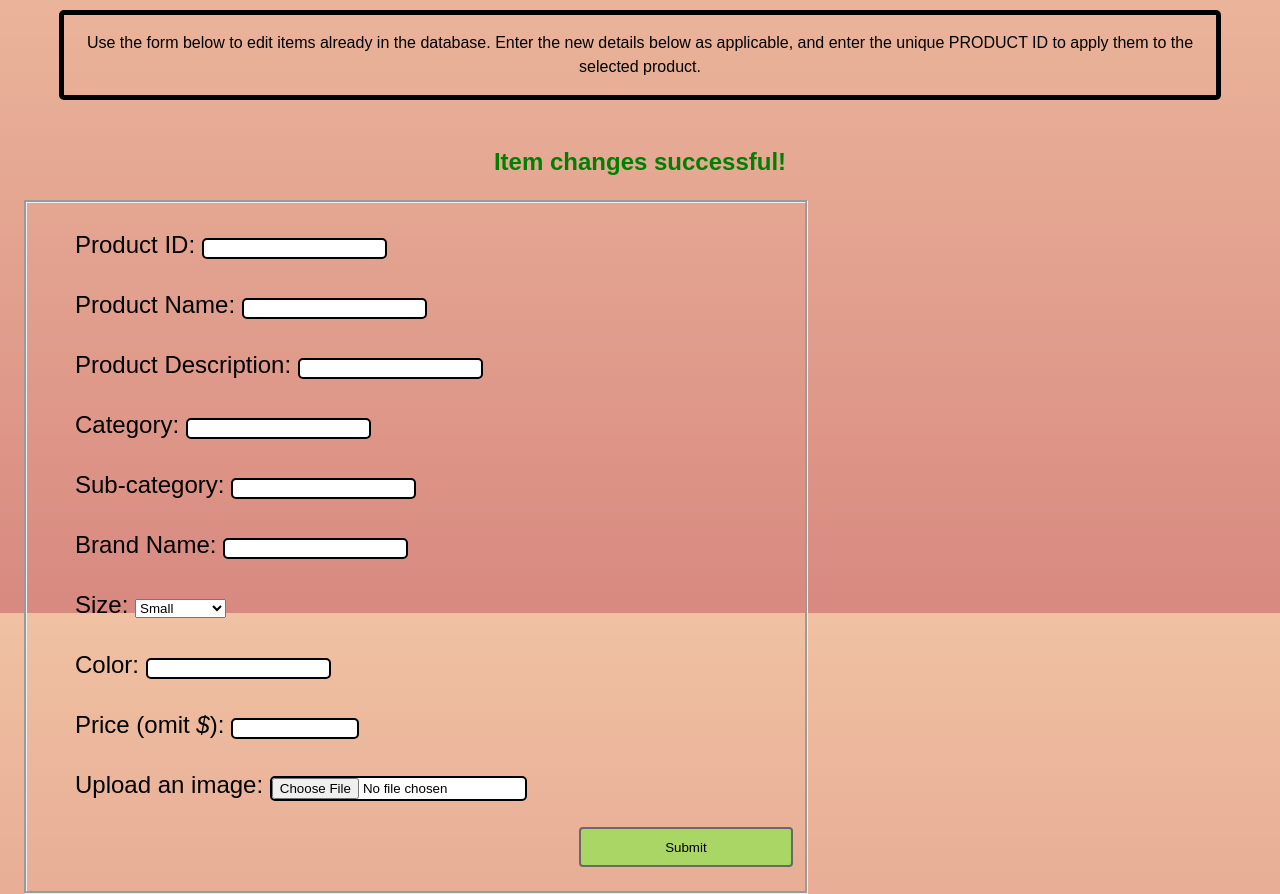
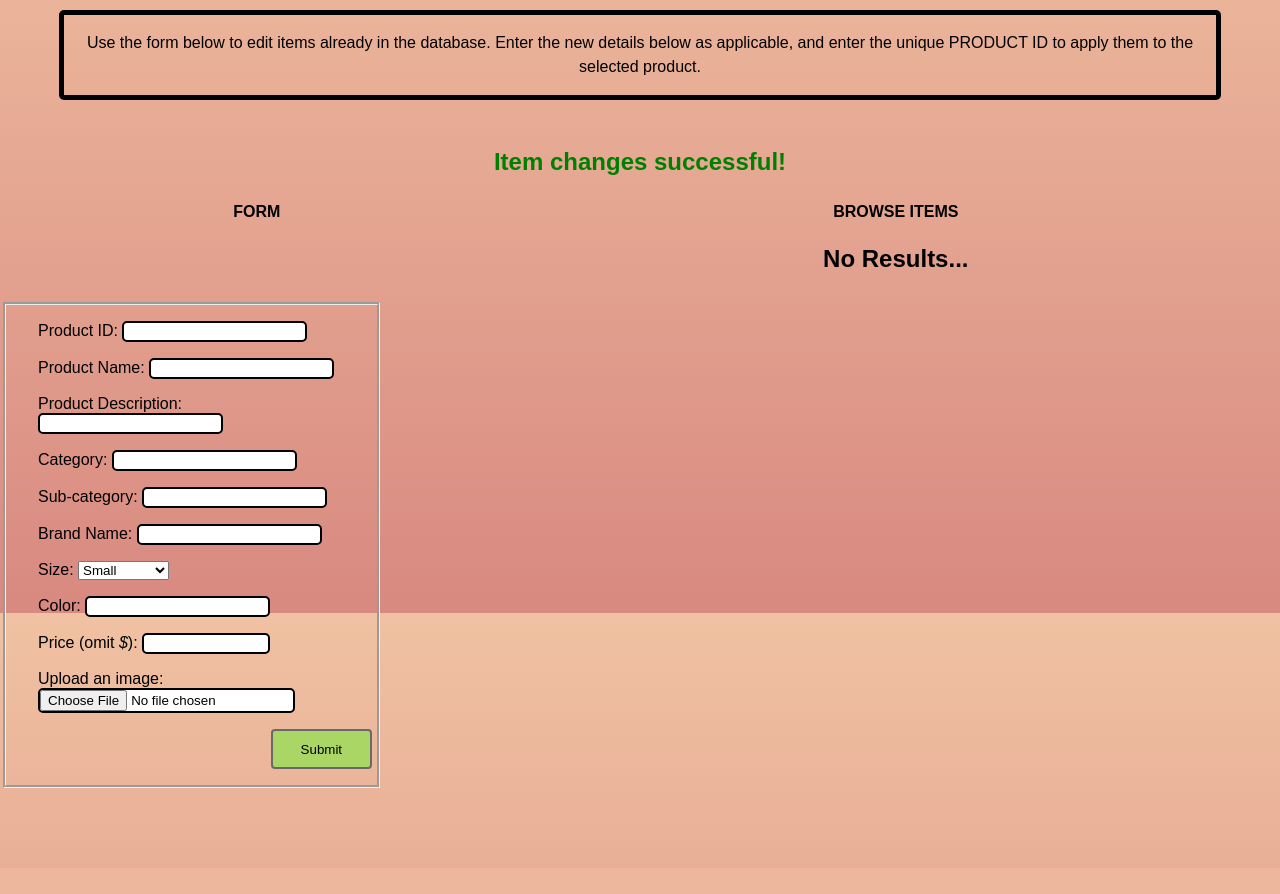
Before and after one commit to THINNGO2511/COSC3380-TeamProject, a PHP site: page /umaporium2/itemedit.php?upload=success in a window 1280 px wide. Shown: the part 187-1081 px from the top of the page. After the commit the page ends 975 px from the top, so only its background shows below. Run offline with PHP 8.4, Linux system fonts and the light colour scheme; data that the repository does not hold is empty; some libraries are stand-ins or nearby versions.

Commit message:
Update itemedit.php

```diff
--- a/umaporium2/itemedit.php
+++ b/umaporium2/itemedit.php
@@ -29,9 +29,18 @@ if($_GET['upload']=='success') {
 	echo "<h2 style='color:green; text-align:center;'>Item changes successful!</h2>";
 }
 ?>
+<table style="border:none; width:100%;">
+	<thead>
+		<tr>
+			<th style="border:none; width:40%">FORM</th>
+			<th style="border:none; width:60%">BROWSE ITEMS</th>
+		</tr>
+	</thead>
+	<tbody>
+			<tr>
+				<td style="border:none;">
 
-<div style="padding-left:1.5em;">
-<div style="padding-left:1em; font-size: 1.5em; border-style:groove; width:60%;">
+<div style="padding-left:1em;font-size: 1em; border-style:groove; width:70%;">
 
 <form method="POST" action="upload.php?function=edit" enctype="multipart/form-data">
 	<div style="padding: 1em; padding-bottom:0em">
@@ -122,6 +131,14 @@ if($_GET['upload']=='success') {
 	</div>
 </form>
 </div>
-</div>
+				</td>
+				<td style="border:none">
+				<div style="height: 40em;overflow:auto;">
+					<?php $testObj->listings();?>
+				</div>
+				</td>
+			</tr>
+	</tbody>
+</table>
 </body>
 </html>
```
